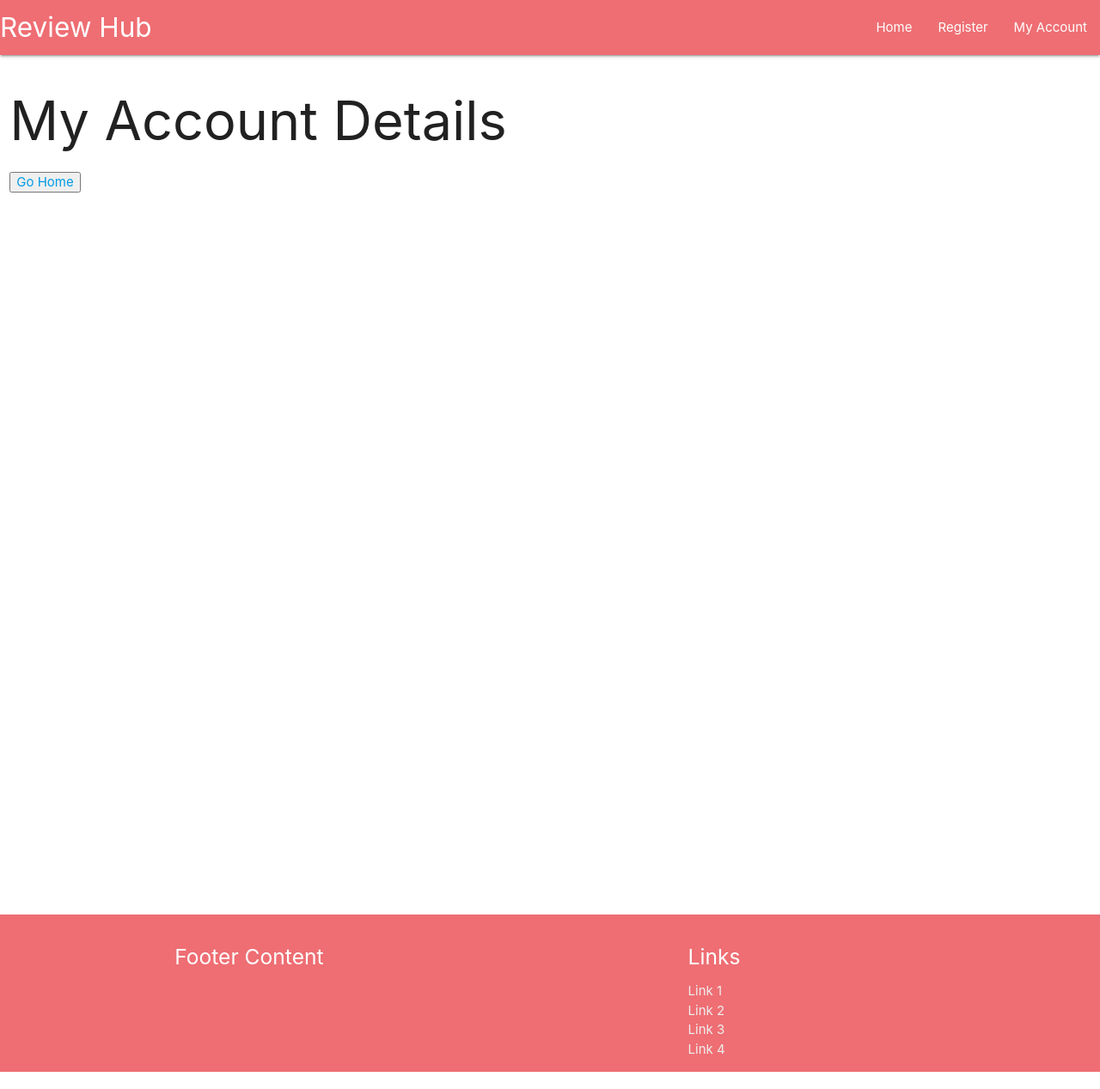
After one commit to BegumDev/ReviewHubMS3, a Flask app: page /my_account in a window 1280 px wide. The commit adds this page. Shown: the whole page at 86% size. Run offline with Flask 2, Linux system fonts and the light colour scheme; some libraries are stand-ins or nearby versions.

```diff
--- a/reviewhub/routes.py
+++ b/reviewhub/routes.py
@@ -1,4 +1,4 @@
-from flask import render_template, request, redirect, url_for
+from flask import render_template, request, redirect, url_for, session
 from reviewhub import app, db
 from reviewhub.models import User
 
@@ -9,11 +9,16 @@ def home():
     return render_template("home.html")
 
 
-
-# Add a user
+# 1. Add a user
 @app.route("/register", methods=["GET", "POST"])
 def register():
     if request.method == "POST":
+        # first check if they already registered
+        existing_user = User.query.filter(User.email == request.form.get("email")).all()
+        if existing_user:
+            print("user already exists")
+            return redirect(url_for("register"))
+        # if not, add them
         user = User(
             first_name = request.form.get('first_name'),
             last_name = request.form.get('last_name'),
@@ -22,5 +27,13 @@ def register():
         )
         db.session.add(user)
         db.session.commit()
-        return redirect(url_for("home"))
+        # then put user into session cookie
+        session["user"] = request.form.get('email').lower()
+        return redirect(url_for("my_account", username=session["user"]))
     return render_template('register.html')
+
+
+# 2. My account once registered
+@app.route("/my_account")
+def my_account():
+    return render_template('myaccount.html')
--- a/reviewhub/static/css/style.css
+++ b/reviewhub/static/css/style.css
@@ -1,3 +1,3 @@
 section{
-    height: 600px;
+    height: 1000px;
 }
--- a/reviewhub/templates/base.html
+++ b/reviewhub/templates/base.html
@@ -21,6 +21,7 @@
             <ul id="nav-mobile" class="right hide-on-med-and-down">
                 <li><a href="{{ url_for('home') }}">Home</a></li>
                 <li><a href="{{ url_for('register') }}">Register</a></li>
+                <li><a href="{{ url_for('my_account') }}">My Account</a></li>
             </ul>
         </div>
     </nav>
--- /dev/null
+++ b/reviewhub/templates/myaccount.html
@@ -0,0 +1,23 @@
+{% extends "base.html" %}
+{% block content %}
+
+<div class="row">
+    <div class="col s12">
+        <h1>My Account Details</h1>
+
+            {% for i in user_details %}
+
+                <div class="row">
+                    <div class="col m6">
+                        <h3>First name: {{ i.first_name }}</h3>
+                    </div>
+                </div>
+
+            {% endfor %}
+
+        <button><a href="{{ url_for('home') }}">Go Home</a></button>
+    </div>
+</div>
+
+
+{% endblock %}
```
